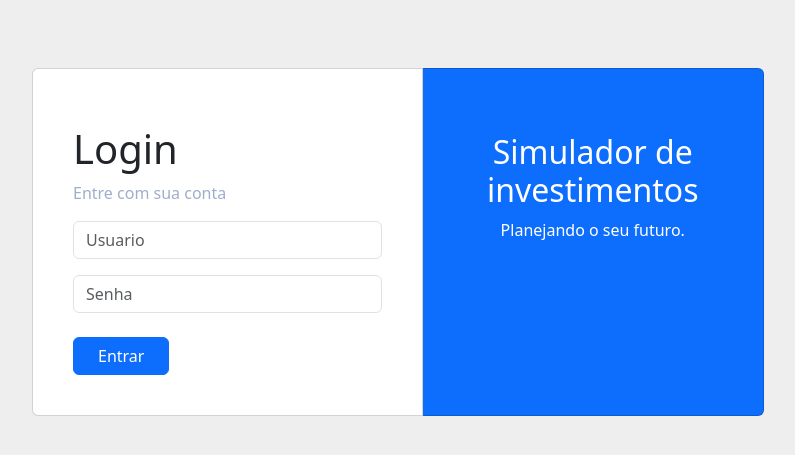
After one commit to ntfrigo/simula, a PHP site: page /login.php in a window 1280 px wide. The commit adds this page. Shown: the top 455 px of the page, without its empty margins (242-1037 px from the left). Run offline with PHP 8.4, Linux system fonts and the light colour scheme.

Commit message:
atualização

```diff
--- a/basedados.php
+++ b/basedados.php
@@ -7,7 +7,6 @@ $mysqli = mysqli_connect($databaseHost, $databaseUsername, $databasePassword, $d
 
 $consulta_modelos_ativos = mysqli_query($mysqli, "SELECT * FROM invest.modelos where ativo = 'S'");
 
-
 function consulta_taxa_selic($mysqli) {
 
     $retorno = mysqli_query($mysqli, "SELECT taxa FROM invest.selic");
--- a/editar.php
+++ b/editar.php
@@ -7,9 +7,10 @@ try {
     $descricao = $_POST['form_edit_descricao'];
     $isento_ir = $_POST['form_edit_isento_ir'];
     $ativo = $_POST['form_edit_ativo'];
+    $prefixado = $_POST['form_edit_prefixado'];
 
     $campoVisivel = "";
-    if($_POST['form_edit_prefixado'] == "S")
+    if($prefixado == "S")
     {
         $taxa_aa = floatval($_POST['form_edit_taxa_aa']);
         $campoVisivel = "taxa_aa=$taxa_aa";
--- /dev/null
+++ b/login.css
@@ -0,0 +1,69 @@
+body{
+    margin-top:20px;
+    background:#eee;
+}
+.container {
+    margin-right: auto;
+    margin-left: auto;
+    padding-right: 15px;
+    padding-left: 15px;
+    width: 100%;
+}
+
+@media (min-width: 576px) {
+    .container {
+        max-width: 540px;
+    }
+}
+
+@media (min-width: 768px) {
+    .container {
+        max-width: 720px;
+    }
+}
+
+@media (min-width: 992px) {
+    .container {
+        max-width: 960px;
+    }
+}
+
+@media (min-width: 1200px) {
+    .container {
+        max-width: 1140px;
+    }
+}
+
+
+
+.card-columns .card {
+    margin-bottom: 0.75rem;
+}
+
+@media (min-width: 576px) {
+    .card-columns {
+        column-count: 3;
+        column-gap: 1.25rem;
+    }
+    .card-columns .card {
+        display: inline-block;
+        width: 100%;
+    }
+}
+.text-muted {
+    color: #9faecb !important;
+}
+
+p {
+    margin-top: 0;
+    margin-bottom: 1rem;
+}
+.mb-3 {
+    margin-bottom: 1rem !important;
+}
+
+.input-group {
+    position: relative;
+    display: flex;
+    width: 100%;
+}
--- /dev/null
+++ b/login.php
@@ -0,0 +1,88 @@
+<?php
+session_start();
+$error = '';
+
+$users = [
+    'Nivaldo' => md5('123'),
+    'admin' => md5('123')
+];
+
+if ($_SERVER['REQUEST_METHOD'] == 'POST') {
+    $username = $_POST['username'];
+    $password = $_POST['password'];
+
+    if (isset($users[$username]) && $users[$username] == md5($password)) {
+        $_SESSION['username'] = $username;
+        header('Location: index.php');
+        exit;
+    } else {
+        $error = 'Dados inválidos!';
+    }
+}
+?>
+
+<!DOCTYPE html>
+<html lang="pt-br">
+<head>
+    <meta charset="UTF-8">
+    <meta name="viewport" content="width=device-width, initial-scale=1.0">
+    <title>Login</title>
+    <link href="https://cdn.jsdelivr.net/npm/bootstrap@5.3.0-alpha1/dist/css/bootstrap.min.css" rel="stylesheet">
+    <!--link rel="stylesheet" href="https://netdna.bootstrapcdn.com/bootstrap/4.0.0-beta/css/bootstrap.min.css">
+    <script type="text/javascript" src="https://cdnjs.cloudflare.com/ajax/libs/popper.js/1.12.9/umd/popper.min.js"></script>
+    <script src="https://netdna.bootstrapcdn.com/bootstrap/4.0.0-beta/js/bootstrap.min.js"></script>
+    <link href="https://maxcdn.bootstrapcdn.com/font-awesome/4.3.0/css/font-awesome.min.css" rel="stylesheet"--->
+    <link href="login.css" rel="stylesheet">
+    </head>
+<body>
+
+<br>
+<br>
+<div class="container">
+    <div class="row justify-content-center">
+      <div class="col-md-8">
+      <form method="POST" action="login.php">
+        <div class="card-group mb-0">
+          <div class="card p-4">
+            <div class="card-body">
+
+            <div class="input-group mb-3">
+            <div class="d-flex justify-content-between align-items-center">
+            <?php if ($error): ?>
+               <div class="alert alert-danger"><?= $error ?></div>
+            <?php endif; ?>
+          </div>
+              </div>
+
+
+              <h1>Login</h1>
+              <p class="text-muted">Entre com sua conta</p>
+              <div class="input-group mb-3">
+                 <input type="text" class="form-control" id="username" name="username" required placeholder="Usuario">
+              </div>
+              <div class="input-group mb-4">
+                <input type="password" class="form-control" id="password" name="password" required placeholder="Senha">
+              </div>
+              <div class="row">
+                <div class="col-6">
+                  <button type="submit" class="btn btn-primary px-4">Entrar</button>
+                </div>
+              </div>
+            </div>
+          </div>
+          <div class="card text-white bg-primary py-5 d-md-down-none" style="width:44%">
+            <div class="card-body text-center">
+              <div>
+                <h2>Simulador de investimentos</h2>
+                <p>Planejando o seu futuro.</p>
+              </div>
+            </div>
+          </div>
+        </div>
+        </form>
+      </div>
+    </div>
+  </div>
+
+</body>
+</html>
```
Also changed, not shown: calculos.php (+12 -9 lines), dashboard.js (+3 -30 lines), index.php (+24 -25 lines), logout.php (added, +7 -0 lines), telas.php (+26 -8 lines), dashboard.css (line endings or trailing spaces), logo.png (added).
